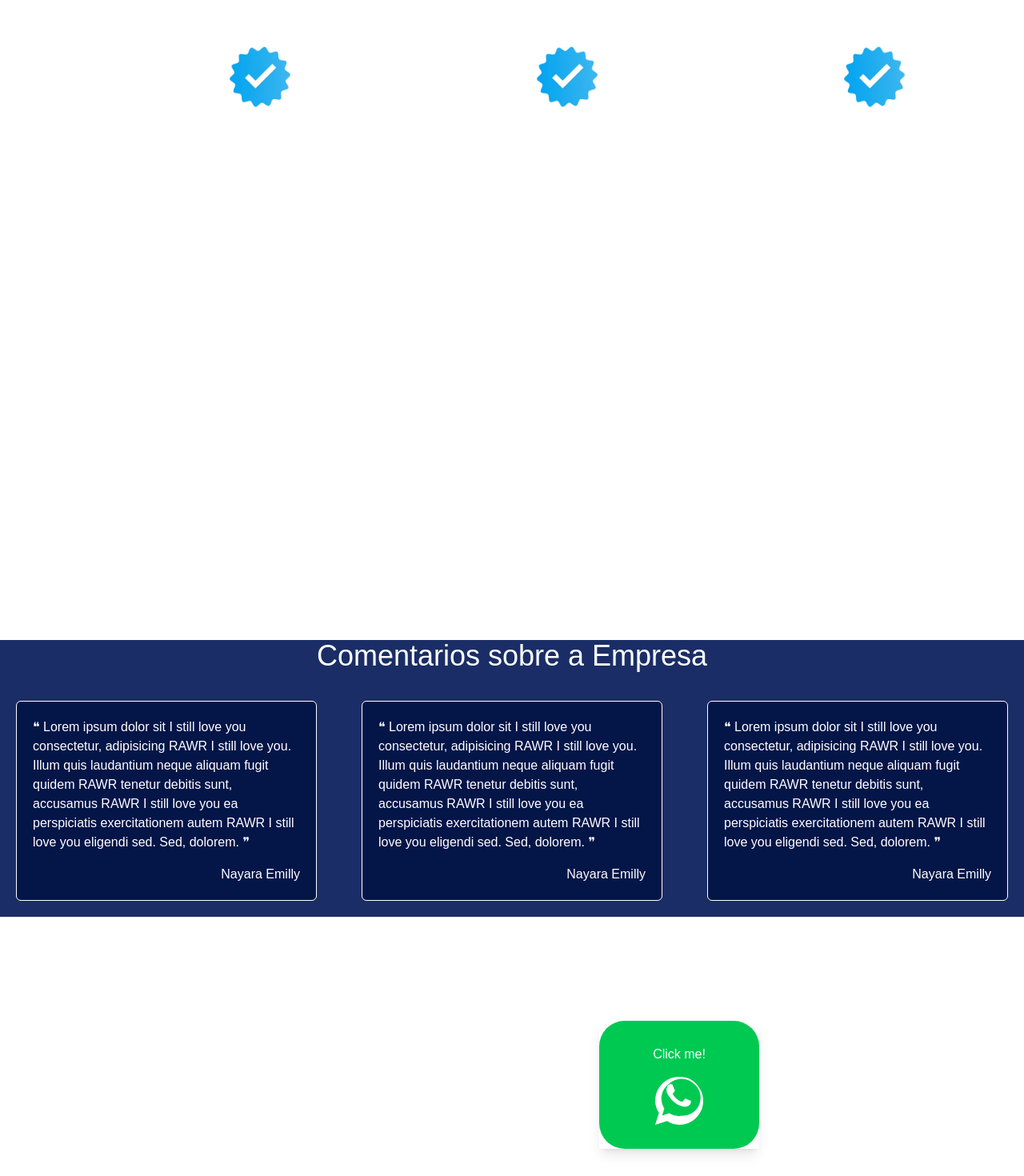
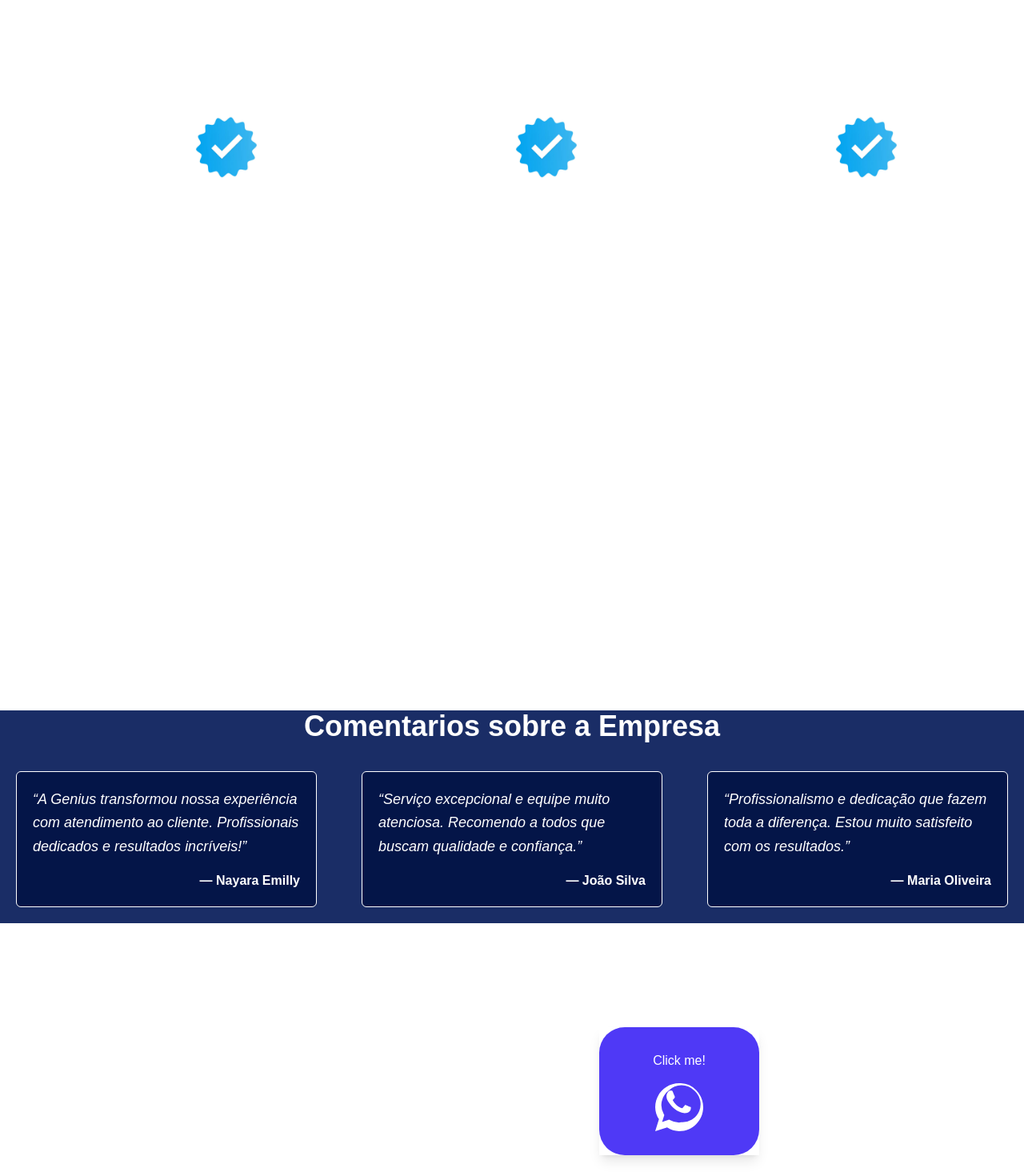
Before and after one commit to RaynerSousa/ProjetoGenius, a Next.js app in the folder projetogenius/: page / in a window 1280 px wide. Shown: the part 1680-3150 px from the top of the page at 80% size. Built offline with nearby package versions, Linux system fonts and the light colour scheme.

Commit message:
Ajustes no compontes scroll e comentario

```diff
--- a/projetogenius/src/app/Componentes/Cards.tsx
+++ b/projetogenius/src/app/Componentes/Cards.tsx
@@ -5,24 +5,23 @@ interface cardPorps {
   description: string;
   img?: string;
   link?: string;
-  className?: Text
+  className?: Text;
 }
 
-export function Card({ title, description, img, link,className }: cardPorps) {
+export function Card({ title, description, img, link, className }: cardPorps) {
   return (
-    <div className="
+    <div
+      className="
         bg-[#314675]
         p-4 m-6
         cursor-pointer
-            rounded-md hover:shadow-2xl hover:-translate-y-2 duration-600 place-content-center h-70">
+            rounded-md hover:shadow-2xl hover:-translate-y-2 duration-600 place-content-center h-70"
+    >
       <a href={link} target="_blank">
-
-          <div className={`flex md:flex-row lg:flex-row sm:flex-row flex-col justify-center items-center`}>
-            <img
-              src={img}
-              alt={title}
-              className="max-w-50 "
-            />
+        <div
+          className={`flex md:flex-row lg:flex-row sm:flex-row flex-col justify-center items-center`}
+        >
+          <img src={img} alt={title} className="max-w-50 " />
 
           <div>
             <h3
@@ -34,7 +33,6 @@ export function Card({ title, description, img, link,className }: cardPorps) {
             <div>{description}</div>
           </div>
         </div>
-
       </a>
     </div>
   );
@@ -52,10 +50,9 @@ export function CardComentario({ title, description }: cardPorp) {
             rounded-md m-5 "
     >
       <div>
-        <p>{description}</p>
+        <p className="italic text-lg leading-relaxed">{description}</p>
       </div>
-      <div className="flex flex-row-reverse mt-4">{title}</div>
-
+      <div className="text-right font-bold flex flex-row-reverse mt-4">{title}</div>
     </div>
   );
 }
--- a/projetogenius/src/app/linksNavbar/Contato.tsx
+++ b/projetogenius/src/app/linksNavbar/Contato.tsx
@@ -54,7 +54,7 @@ export default function Contato() {
           <p>Clique na logo do WhatsApp</p>
         </div> */}
         <div className=" text-white shadow-lg flex flex-row-reverse">
-          <div className="bg-green-500 hover:bg-green-600 rounded-4xl w-50 h-40 flex items-center justify-center flex-col">
+          <div className="bg-indigo-600 hover:bg-indigo-700 rounded-4xl w-50 h-40 flex items-center justify-center flex-col">
             {/* Ícone WhatsApp SVG */}
             <p className="pb-4">Click me!</p>
             <svg
--- a/projetogenius/src/app/linksNavbar/InfinitScroll.css
+++ b/projetogenius/src/app/linksNavbar/InfinitScroll.css
@@ -1,14 +1,3 @@
-/* =================Comentarios================================ */
-
-.hide-scrollbar {
-  -ms-overflow-style: none;
-  scrollbar-width: none;
-}
-.hide-scrollbar::-webkit-scrollbar {
-  display: none;
-}
-/* ============================================================= */
-
 .wrapper {
     position: relative;
     display: flex;
@@ -31,12 +20,13 @@
 }
 img{
     height: inherit;
+    /* padding-bottom: 60px; */
 }
 @keyframes infinite-scroll {
-    to{
-        left: -20vw;
-    }
+  from { left: 100%; }
+  to { left: -25vw; }
 }
+
 
 @media (max-width: 1024px) {
   .wrapper {
--- a/projetogenius/src/app/linksNavbar/InfinitScroll.tsx
+++ b/projetogenius/src/app/linksNavbar/InfinitScroll.tsx
@@ -1,10 +1,13 @@
 import "./InfinitScroll.css";
 import React from "react";
 
-
 export function InfiniteScrollHorizontal() {
   return (
-    <div className="wrapper mt-16">
+    <div className=" mt-16">
+      <div className="mb-13 mt-15">
+        <p className="text-3xl font-bold text-white flex items-center justify-center">Nossas Parcerias</p>
+      </div>
+      <div className="wrapper ">
         <div className="img-item" style={{ "--i": 1 } as React.CSSProperties}>
           <img src="/verificacao.jpg" alt="" />
         </div>
@@ -14,8 +17,9 @@ export function InfiniteScrollHorizontal() {
         <div className="img-item" style={{ "--i": 3 } as React.CSSProperties}>
           <img src="/verificacao.jpg" alt="" />
         </div>
-      <div className="img-item" style={{ "--i": 4 } as React.CSSProperties}>
+        <div className="img-item " style={{ "--i": 4 } as React.CSSProperties}>
           <img src="/verificacao.jpg" alt="" />
+        </div>
       </div>
     </div>
   );
--- a/projetogenius/src/app/linksNavbar/comentarios.tsx
+++ b/projetogenius/src/app/linksNavbar/comentarios.tsx
@@ -3,21 +3,21 @@ import { CardComentario } from "../Componentes/Cards";
 export default function Comentarios() {
   return (
     <div className="bg-[#1a2d66] text-white mt-24">
-      <div className="flex justify-center text-4xl m-4">
+      <div className="flex justify-center font-bold text-4xl m-4">
         <h2>Comentarios sobre a Empresa</h2>
       </div>
       <div className="w-full grid grid-cols-1 md:grid-cols-2 lg:grid-cols-3  gap-4">
         <CardComentario
-          description="❝ Lorem ipsum dolor sit I still love you consectetur, adipisicing RAWR I still love you. Illum quis laudantium neque aliquam fugit quidem RAWR tenetur debitis sunt, accusamus RAWR I still love you ea perspiciatis exercitationem autem RAWR I still love you eligendi sed. Sed, dolorem. ❞"
-          title="Nayara Emilly"
+          description=" “A Genius transformou nossa experiência com atendimento ao cliente. Profissionais dedicados e resultados incríveis!” "
+          title="— Nayara Emilly"
         />
         <CardComentario
-          description="❝ Lorem ipsum dolor sit I still love you consectetur, adipisicing RAWR I still love you. Illum quis laudantium neque aliquam fugit quidem RAWR tenetur debitis sunt, accusamus RAWR I still love you ea perspiciatis exercitationem autem RAWR I still love you eligendi sed. Sed, dolorem. ❞"
-          title="Nayara Emilly"
+          description=" “Serviço excepcional e equipe muito atenciosa. Recomendo a todos que buscam qualidade e confiança.”"
+          title="— João Silva"
         />
         <CardComentario
-          description="❝ Lorem ipsum dolor sit I still love you consectetur, adipisicing RAWR I still love you. Illum quis laudantium neque aliquam fugit quidem RAWR tenetur debitis sunt, accusamus RAWR I still love you ea perspiciatis exercitationem autem RAWR I still love you eligendi sed. Sed, dolorem. ❞"
-          title="Nayara Emilly"
+          description="“Profissionalismo e dedicação que fazem toda a diferença. Estou muito satisfeito com os resultados.”"
+          title="— Maria Oliveira"
         />
       </div>
     </div>
--- a/projetogenius/src/app/linksNavbar/softwares.tsx
+++ b/projetogenius/src/app/linksNavbar/softwares.tsx
@@ -35,7 +35,7 @@ export default function Softwares() {
 
   return (
     <div className="mt-30 w-full text-white scroll-mt-20" id="Softwares">
-      <div className="flex justify-center text-4xl m-4 pt-10">
+      <div className="flex justify-center font-bold text-4xl m-4 pt-10">
         <h2>Sistema que Disponibiliza</h2>
       </div>
       <div
--- /dev/null
+++ b/projetogenius/tailwind.config.js
@@ -0,0 +1,19 @@
+// /** @type {import('tailwindcss').Config} */
+export default {
+  content: ['./index.html', './src/**/*.{js,ts,jsx,tsx}'],
+  theme: {
+    extend: {
+      keyframes: {
+        'infinite-scroll': {
+          'to': {
+            left: '-20vw',
+          },
+        },
+      },
+      animation: {
+        'infinite-scroll': 'infinite-scroll 15s infinite linear',
+      },
+    },
+  },
+  plugins: [],
+};
```
Lines whose indentation alone changed are shown as unchanged.
